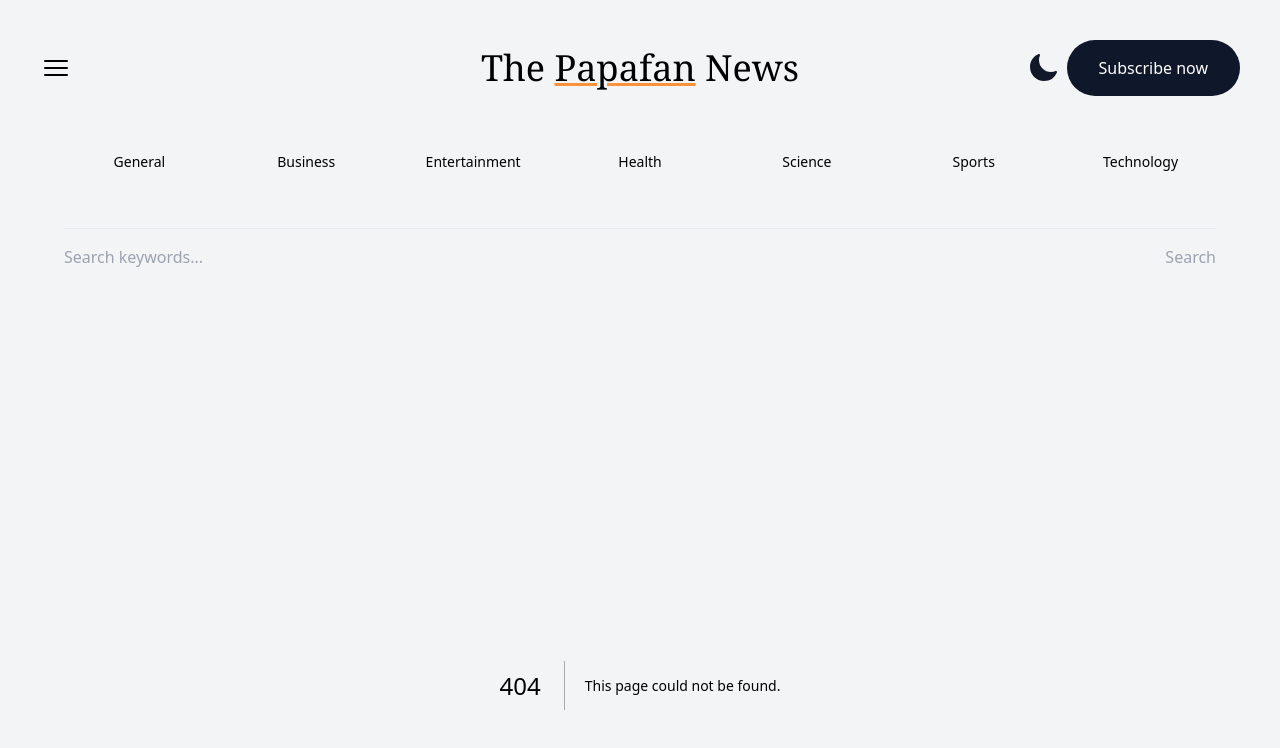
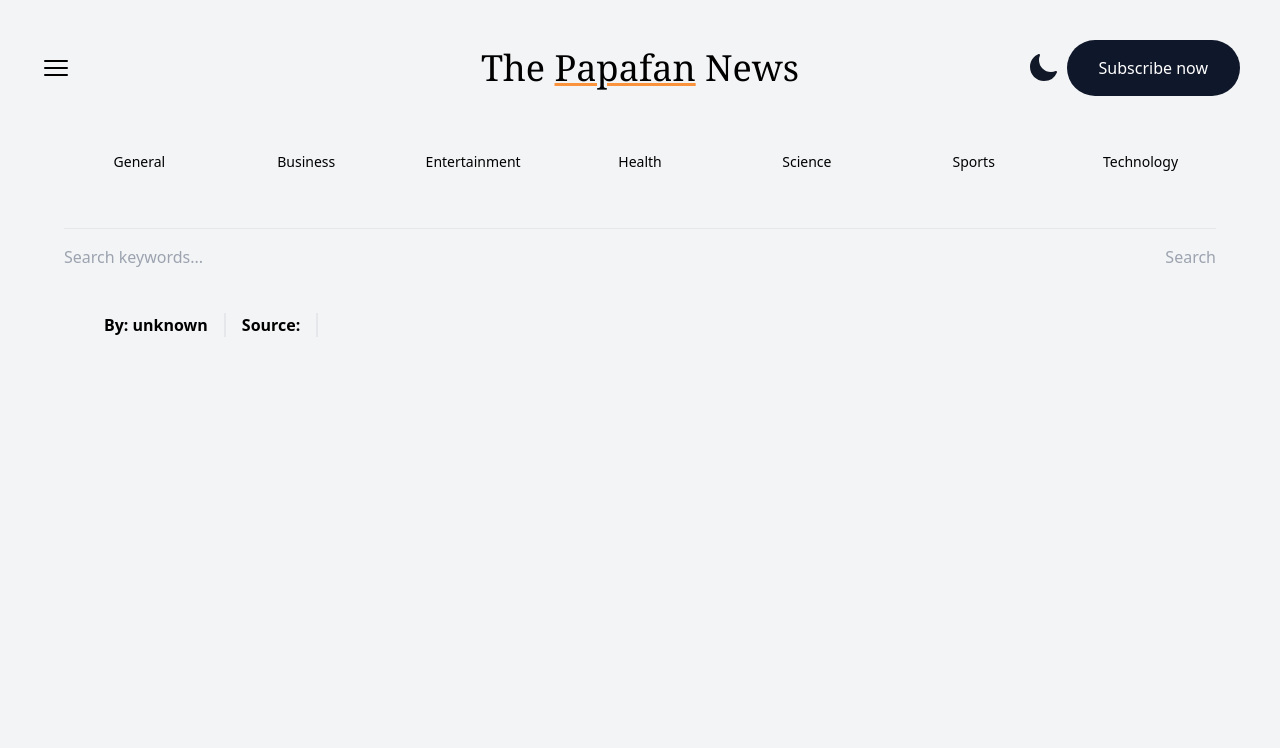
Before and after one commit to RonAlmog/nextjs13-tailwindcss-zenstep, a Next.js app: page /article in a window 1280 px wide. Before the commit this address had no page. Shown: the top 748 px of the page. Built offline with nearby package versions, Linux system fonts and the light colour scheme.

Commit message:
news article page

```diff
--- /dev/null
+++ b/app/article/page.tsx
@@ -0,0 +1,42 @@
+import { notFound } from "next/navigation";
+import Article from "../Article";
+
+type Props = {
+  searchParams?: Article;
+};
+function ArticlePage({ searchParams }: Props) {
+  if (
+    (searchParams && Object.entries(searchParams).length === 0) ||
+    !searchParams
+  ) {
+    return notFound();
+  }
+  const article: Article = searchParams;
+
+  return (
+    <article>
+      <section className="flex flex-col lg:flex-row pb-24 px-0 lg:px-10">
+        {article.image && (
+          <img
+            className="h-50 max-w-md mx-auto md:max-w-lg lg:max-w-xl object-cover rounded-lg shadow-md"
+            src={article.image}
+            alt={article.title}
+          />
+        )}
+        <div>
+          <h1 className="headerTitle px-0 no-underline pb-2">
+            {article.title}
+          </h1>
+          <div className="flex divide-x-2 space-x-4">
+            <h2 className="font-bold">By: {article.author || "unknown"}</h2>
+            <h2 className="font-bold pl-4">Source: {article.source}</h2>
+            <p>{article.published_at}</p>
+          </div>
+          <p className="p-2">{article.description}</p>
+        </div>
+      </section>
+    </article>
+  );
+}
+
+export default ArticlePage;
--- a/styles/globals.css
+++ b/styles/globals.css
@@ -6,4 +6,7 @@
   .navLink {
     @apply hover:underline decoration-orange-400 text-center decoration-2 active:underline underline-offset-8 rounded-full p-4 cursor-pointer hover:font-bold capitalize hover:scale-110 transition-transform duration-200 ease-out;
   }
+  .headerTitle {
+    @apply text-4xl font-serif capitalize px-10 pt-5 underline decoration-orange-400 decoration-2 underline-offset-4 decoration-double;
+  }
 }
```
